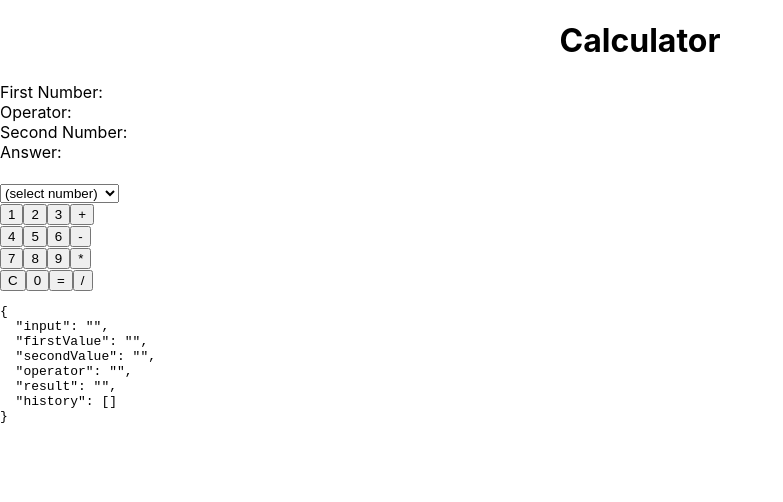
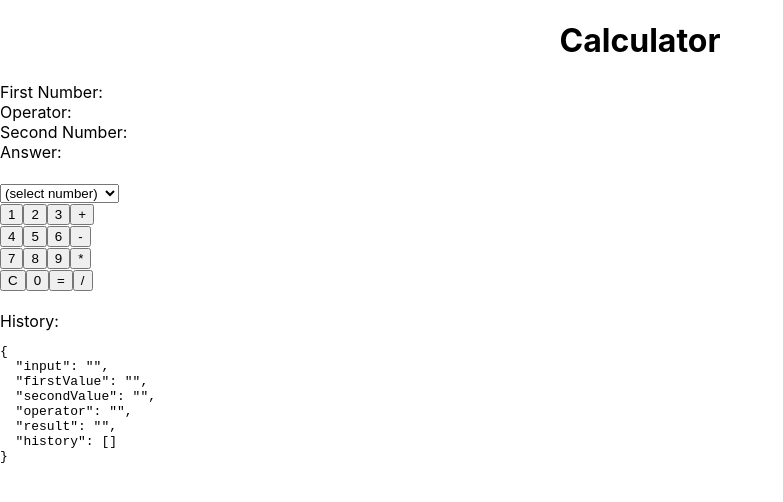
Before and after one commit to trevaftw/react-calculator, a React (Create React App) app: page / in a window 1280 px wide. Shown: the top 502 px of the page, without its empty margins (0-783 px from the left). Built offline with nearby package versions, Linux system fonts and the light colour scheme.

Commit message:
map the calculator history

```diff
--- a/src/App.js
+++ b/src/App.js
@@ -81,7 +81,7 @@ class App extends Component {
       })
     }
     else {
-      alert('hm')
+      alert('error')
     }
   }
 
@@ -128,6 +128,14 @@ class App extends Component {
           <button onClick={this.handleNumber} value="0" >0</button>
           <button onClick={this.handleAnswer}>=</button>
           <button onClick={this.handleOperator} value="/">/</button>
+        </div><br />
+        <div>
+          History:<br />
+          {this.state.history.map(query => {
+            return (
+              <li>{query}</li>
+            )
+          })}
         </div>
         <pre>
           {JSON.stringify(this.state, null, 2)}
```
